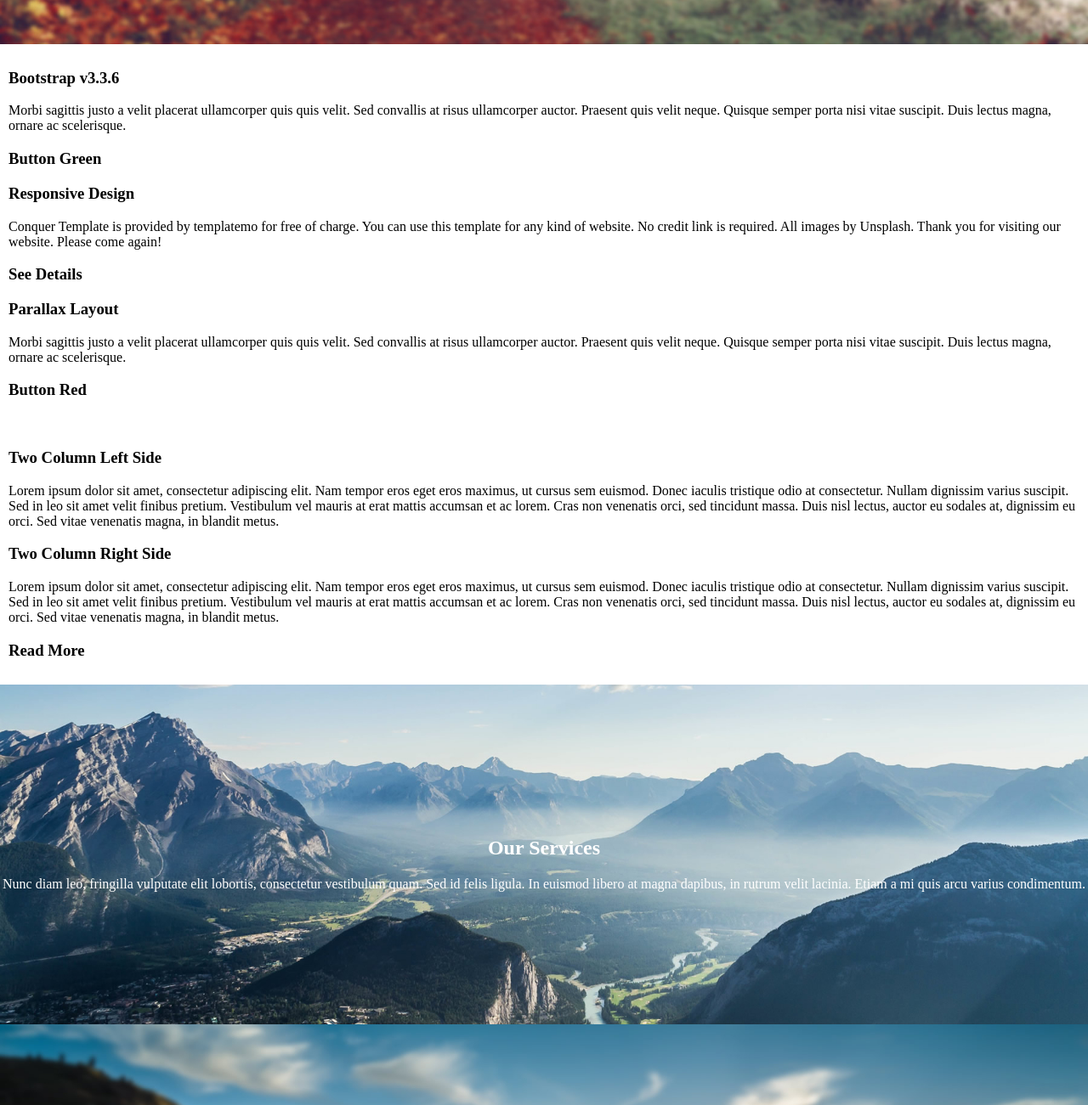
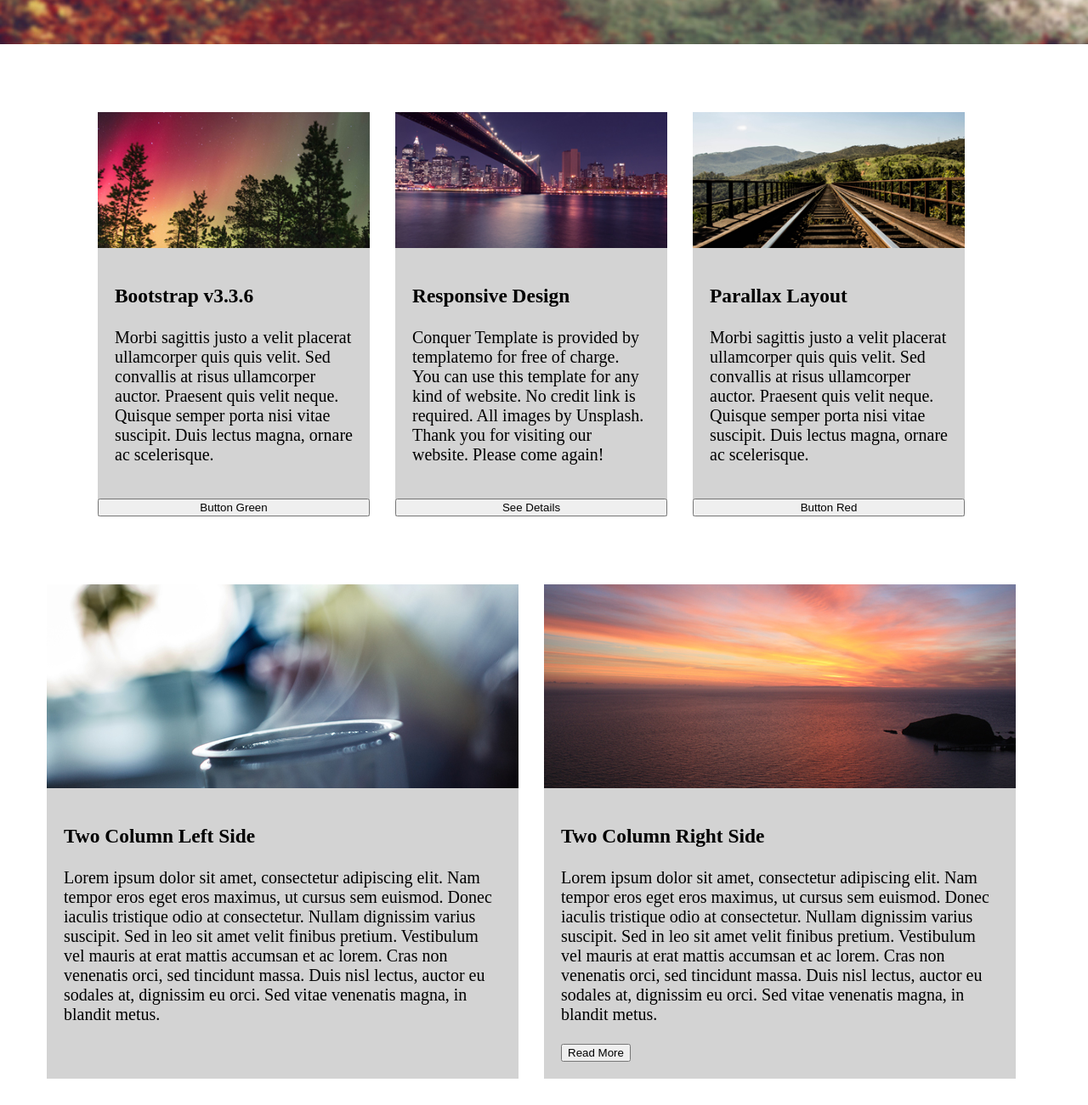
Before and after one commit to veronicayep/OnePageResponsiveLayout, a plain HTML site: page index.html in a window 1280 px wide. Shown: the part 618-1919 px from the top of the page at 85% size. Drawn offline with Linux system fonts and the light colour scheme.

Commit message:
use flexbox, add padding to box text

```diff
--- a/css/style.css
+++ b/css/style.css
@@ -1,6 +1,7 @@
 body{
 	background-color: white;
 	margin:0;
+
 }
 nav{
 	background-color:rgb(56,62,76);
@@ -10,7 +11,7 @@ nav{
 	top:0;	/* Position the navbar at the top of the page */
 }
 nav li{
-	display:inline-block; /*Inline allow the black place next to each other*/
+	display:inline-block; /*Inline allow the block place next to each other*/
 }
 
 li a{
@@ -40,6 +41,7 @@ ul {
 
 .main-container{
 	margin-top: 70px; /* Add a top margin to avoid content overlay*/
+
 }
 .bg1-container,.bg2-container,.bg3-container{
 	position:relative;	/*element is relative to itself (its normal position)*/
@@ -70,3 +72,36 @@ ul {
 	text-align:center;
 	color:white;
 }
+
+
+.flex-3-box-container, .flex-2-box-container, .flex-4-box-container{
+	display:flex;
+	flex-direction:row;
+	justify-content: center;
+	flex-wrap:nowrap;
+	margin: 5em 10em 4em 10em;
+}
+
+.box{
+	background-color: lightgrey;
+	display:flex;
+	flex-direction:column;
+}
+.box-1,.box-2,.box-3 {
+	width:20em;
+	margin-right: 30px;
+
+}
+.col{
+	width:15em;
+	margin-right: 30px;
+}
+
+.text{
+	padding:20px;
+	font-size: 20px;
+}
+
+.box-left, .box-right{
+	margin-right: 30px;
+}
--- a/index.html
+++ b/index.html
@@ -18,40 +18,64 @@
     </nav>
 
     <div class="main-container">
+
         <div class="bg1-container">
             <div class="txt1-center-container">
                 <h1>CONQUER</h1>
                 <h2>Simple Bootstrap Template</h2>
             </div>
          </div>
-        <section class="section 3-column">
-            <ul>
-                <li><h3>Bootstrap v3.3.6</h3>
+
+        <div cass="box-container">
+            <div class="flex-3-box-container">
+                <div class="box box-1">
+                    <img src="/img/1-1.jpg">
+                    <div class="text">
+                        <h3>Bootstrap v3.3.6</h3>
                             <p>Morbi sagittis justo a velit placerat ullamcorper quis quis velit.
                             Sed convallis at risus ullamcorper auctor. Praesent quis velit neque.
                             Quisque semper porta nisi vitae suscipit. Duis lectus magna,
                             ornare ac scelerisque.</p>
-                    <h3>Button Green</h3>
-                </li>
-                <li><h3>Responsive Design</h3>
-                    <p>Conquer Template is provided by templatemo for free of charge.
+                    </div>
+                    <button>Button Green</button>
+                </div>
+
+                <div class="box box-2">
+                    <img src="/img/1-2.jpg">
+                    <div class="text">
+                        <h3>Responsive Design</h3>
+                            <p>
+                                Conquer Template is provided by templatemo for free of charge.
                                 You can use this template for any kind of website. No credit link is required.
                                 All images by Unsplash. Thank you for visiting our website.
-                        Please come again!</p>
-                    <h3>See Details</h3>
-                </li>
-                <li><h3>Parallax Layout</h3>
-                    <p>Morbi sagittis justo a velit placerat ullamcorper quis quis velit.
+                                Please come again!
+                            </p>
+                    </div>
+                    <button>See Details</button>
+                </div>
+
+                <div class="box box-3">
+                    <img src="/img/1-3.jpg">
+                    <div class="text textbox-1">
+                        <h3>Parallax Layout</h3>
+                            <p>
+                                Morbi sagittis justo a velit placerat ullamcorper quis quis velit.
                                 Sed convallis at risus ullamcorper auctor. Praesent quis velit neque.
                                 Quisque semper porta nisi vitae suscipit. Duis lectus magna,
-                        ornare ac scelerisque.</p>
-                    <h3>Button Red</h3>
-                </li>
-            </ul>
+                                ornare ac scelerisque.
+                            </p>
+                    </div>
+                    <button>Button Red</button>
+                </div>
+            </div>
 
-        <ul>
-            <li><h3>Two Column Left Side</h3>
-                <p>Lorem ipsum dolor sit amet, consectetur adipiscing elit.
+        <div class="flex-2-box-container">
+            <div class="box box-left">
+                <img src="/img/2-1.jpg">
+                <div class="text">
+                    <h3>Two Column Left Side</h3>
+                    <p>
+                        Lorem ipsum dolor sit amet, consectetur adipiscing elit.
                         Nam tempor eros eget eros maximus, ut cursus sem euismod.
                         Donec iaculis tristique odio at consectetur.
                         Nullam dignissim varius suscipit. Sed in leo sit amet velit finibus pretium.
@@ -59,10 +83,16 @@
                         Vestibulum vel mauris at erat mattis accumsan et ac lorem.
                         Cras non venenatis orci, sed tincidunt massa. Duis nisl lectus,
                         auctor eu sodales at, dignissim eu orci. Sed vitae venenatis magna,
-                    in blandit metus.</p>
-            </li>
-            <li><h3>Two Column Right Side</h3>
-                <p>Lorem ipsum dolor sit amet, consectetur adipiscing elit.
+                        in blandit metus.
+                    </p>
+                </div>
+            </div>
+            <div class="box box-left">
+                <img src="/img/2-2.jpg">
+                <div class="text">
+                    <h3>Two Column Right Side</h3>
+                    <p>
+                        Lorem ipsum dolor sit amet, consectetur adipiscing elit.
                         Nam tempor eros eget eros maximus, ut cursus sem euismod.
                         Donec iaculis tristique odio at consectetur. Nullam dignissim varius suscipit.
                         Sed in leo sit amet velit finibus pretium.
@@ -70,17 +100,49 @@
                         Vestibulum vel mauris at erat mattis accumsan et ac lorem.
                         Cras non venenatis orci, sed tincidunt massa. Duis nisl lectus,
                         auctor eu sodales at, dignissim eu orci. Sed vitae venenatis magna,
-                    in blandit metus.</p>
-                <h3>Read More</h3>
-            </li>
-        </ul>
-    </section>
+                        in blandit metus.
+                    </p>
+                    <button>Read More</button>
+                </div>
+            </div>
+        </div>
+    </div> <!--// box-container-->
+
+
     <div class="bg2-container">
         <div class="txt2-center-container">
             <h2>Our Services</h2>
             <p>Nunc diam leo, fringilla vulputate elit lobortis, consectetur vestibulum quam. Sed id
                 felis ligula. In euismod libero at magna dapibus, in rutrum velit lacinia.
                 Etiam a mi quis arcu varius condimentum.</p>
+        </div>
+    </div>
+    <div class="flex-4-box-container">
+        <div class="box col">
+            <img src="/img/4-1.jpg">
+            <h3>Column One</h3>
+            <p>
+                Ut ac odio scelerisque ante ornare commodo. Sed faucibus dui libero, in tincidunt purus pretium quis.
+                Fusce posuere egestas enim eu viverra.
+            </p>
+        </div>
+        <div class="box col">
+            <img src="/img/4-2.jpg">
+            <h3>Column Two</h3>
+            <p>Ut ac odio scelerisque ante ornare commodo. Sed faucibus dui libero, in tincidunt purus pretium quis.</p>
+            <button>Read It</button>
+        </div>
+        <div class="box col">
+            <img src="/img/4-3.jpg">
+            <h3>Column Three</h3>
+            <p>Ut ac odio scelerisque ante ornare commodo. Sed faucibus dui libero, in tincidunt purus pretium quis.
+                Fusce posuere egestas enim eu viverra.</p>
+        </div>
+        <div class="box col">
+            <img src="/img/4-4.jpg">
+            <h3>Column Four</h3>
+            <p>Ut ac odio scelerisque ante ornare commodo. Sed faucibus dui libero, in tincidunt purus pretium quis.</p>
+            <button>Details</button>
         </div>
     </div>
 
```
Lines whose indentation alone changed are shown as unchanged.
